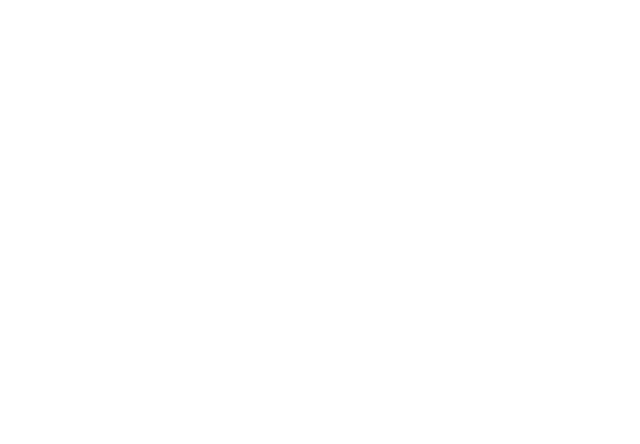
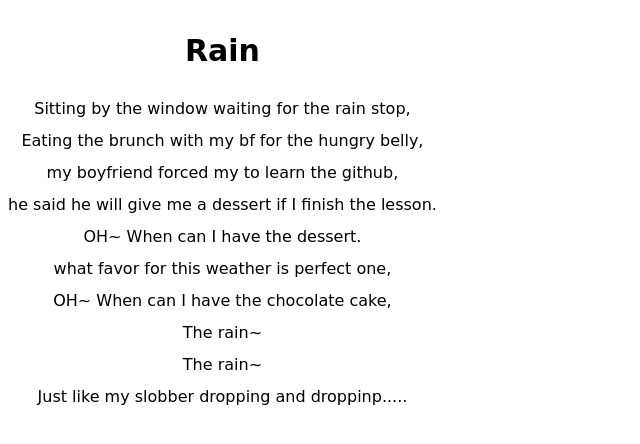
Before and after one commit to manpingchen/rain, a plain HTML site: page index.html in a window 1280 px wide. Shown: the whole page, without its empty margins (0-640 px from the left). Drawn offline with Linux system fonts and the light colour scheme.

Commit message:
rain text

```diff
--- /dev/null
+++ b/css/style.css
@@ -0,0 +1,6 @@
+html, body{ height: 100%; min-height: 100%}
+body{height: 100%}
+*{ padding: 0 ;margin: o ; font-family: cursive; text-align: center; }
+#rain{ height: 100vh; display: table; vertical-align: middle;}
+h2{ font-size: 30px;}
+p{ line-height: 2em;}
--- a/index.html
+++ b/index.html
@@ -3,8 +3,24 @@
 <head>
 	<meta charset="UTF-8">
 	<title>Document</title>
+	<link rel="stylesheet" href="css/style.css">
 </head>
 <body>
+	<div id="rain">
+		<h2>Rain</h2>
+		<p>Sitting by the window waiting for the rain stop, <br>
+	       Eating the brunch with my bf for the hungry belly,<br>
+	       my boyfriend forced my to learn the github,<br>
+	       he said he will give me a dessert if I finish the lesson.<br>
+	       OH~ When can I have the dessert.<br>
+	       what favor for this weather is perfect one,<br>
+	       OH~ When can I have the chocolate cake,<br>
+	       The rain~<br>
+	       The rain~<br>
+	       Just like my slobber dropping and droppinp.....
+
+		</p>
+	</div>
 
 </body>
 </html>
```
